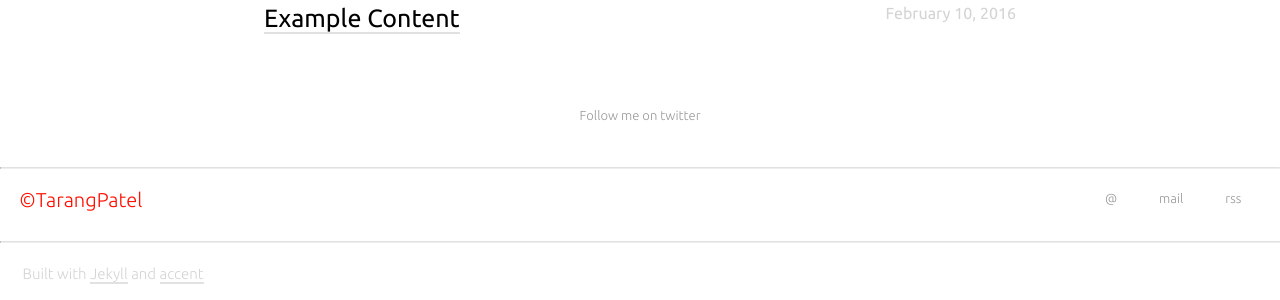
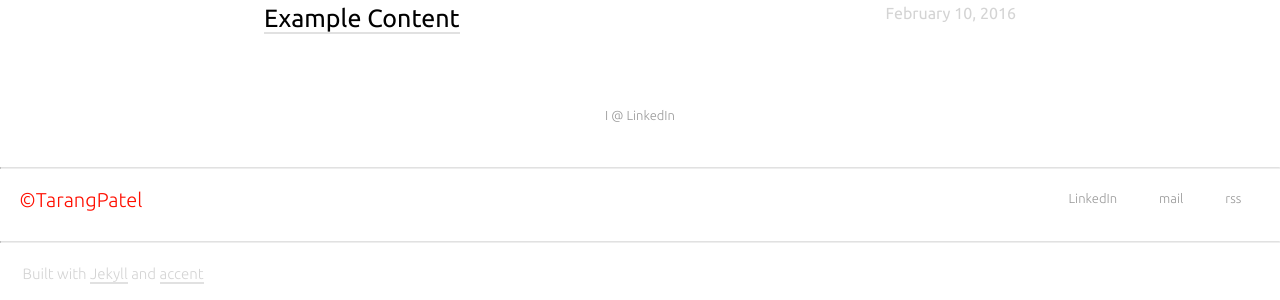
Before and after one commit to tarangpatel/whatilove, a Jekyll site: the page built from index.html, in a window 1280 px wide. Shown: the part 853-1153 px from the top of the page. Built offline with Jekyll 4.4.1, drawn with Linux system fonts in a browser that asks for light colours; nearby versions of some CDN libraries; the list of posts is cut into pages by our own code.

Commit message:
Update footer.html

```diff
--- a/_includes/footer.html
+++ b/_includes/footer.html
@@ -3,8 +3,8 @@
     {% include suggestion.html %}
     {% if page.url == "/about" or paginator.total_pages == 1 or page.url == "/404" %}
         <div class="container" style="text-align: center; margin-bottom: 20px">
-            <a target="_blank" class="button" href="https://twitter.com/{{ site.twitter_username }}">
-                Follow me on twitter
+            <a target="_blank" class="button" href="https://linkedin.com/in/{{ site.linkedin_id }}">
+                I @ LinkedIn
             </a>
         </div>
     {% endif %}
@@ -18,8 +18,8 @@
             {% endif %}
         </div>
         <div class="alignable pull-right">
-            <a target="_blank" href="https://twitter.com/{{ site.twitter_username }}" class="button">
-                @{{ site.twitter_username }}
+            <a target="_blank" href="https://linkedin.com/in/{{ site.linkedin_id }}" class="button">
+                LinkedIn
             </a>
             <a href="mailto:{{ site.email }}" class="button">
                 mail
```
